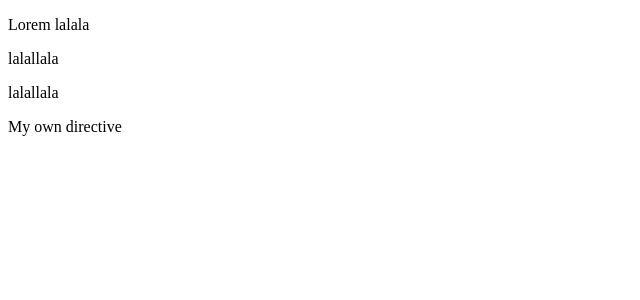
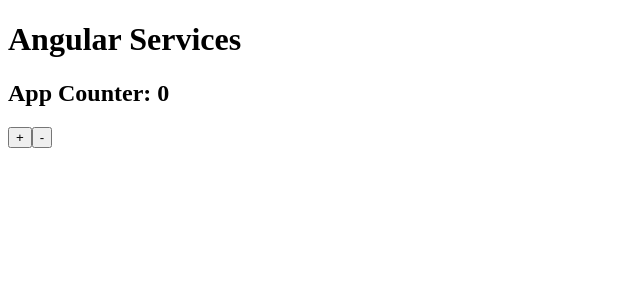
Before and after one commit to yeapman/Angular10, an Angular app: page / in a window 1280 px wide. Shown: the top 300 px of the page, without its empty margins (0-640 px from the left). Built offline with nearby package versions, Linux system fonts and the light colour scheme.

Commit message:
added service and method for increase decrease counter

```diff
--- a/src/app/app.component.html
+++ b/src/app/app.component.html
@@ -1,32 +1,10 @@
-<div class="own-directives">
-  <p appStyle="red" fontWeight="bold">Lorem lalala</p>
+<div class="services">
+  <h1>Angular Services</h1>
 
-</div>
+  <div class="card">
+    <h2>App Counter: {{ appService.counter }}</h2>
 
-<!-- Structural directive-->
-
-<div class="structural" *ngIf="isVisible">
-
-  <div class="my">
-    <p>lalallala</p>
-  </div>
-
-</div>
-
-<!-- The same as -->
-<ng-template  [ngIf]="isVisible">
-  <div class="structural">
-    <div class="my">
-      <p>lalallala</p>
-    </div>
-  </div>
-</ng-template>
-
-
-<!-- My Own Directive -->
-
-<div class="own-directive" *appOwnDirective="!isVisible">
-  <div class="lala">
-    <span>My own directive</span>
+    <button (click)="appService.increase()">+</button>
+    <button (click)="appService.decrease()">-</button>
   </div>
 </div>
--- a/src/app/app.component.ts
+++ b/src/app/app.component.ts
@@ -1,11 +1,5 @@
 import {Component, OnInit} from '@angular/core';
-
-export interface PostInterface {
-  title: string
-  text: string
-  id?: number
-}
-
+import {AppCounterService} from './services/app-counter.service';
 
 @Component({
   selector: 'app-root',
@@ -13,8 +7,11 @@
   styleUrls: ['./app.component.scss']
 })
 export class AppComponent implements OnInit {
-  isVisible: boolean = true;
 
   ngOnInit(): void {
   }
+
+  constructor(private appService: AppCounterService) {
+  }
+
 }
--- a/src/app/directives/own-directive.directive.ts
+++ /dev/null
@@ -1,23 +0,0 @@
-import {Directive, Input, TemplateRef, ViewContainerRef} from '@angular/core';
-
-@Directive({
-  selector: '[appOwnDirective]'
-})
-export class OwnDirectiveDirective {
-  @Input('appOwnDirective') set ifNot(condition: boolean) {
-    if (!condition) {
-      // show elements
-        this.viewContainer.createEmbeddedView(this.templateRef)
-      } else {
-      // clear elements
-      this.viewContainer.clear();
-    }
-
-
-  }
-
-  constructor(private templateRef: TemplateRef<any>,
-              private viewContainer: ViewContainerRef
-  ) { }
-
-}
--- a/src/app/directives/style.directive.ts
+++ /dev/null
@@ -1,33 +0,0 @@
-import {Directive, ElementRef, HostBinding, HostListener, Input, Renderer2} from '@angular/core';
-
-@Directive({
-  selector: '[appStyle]'
-})
-export class StyleDirective {
-  @Input('appStyle') color: string = 'blue';
-  @Input() fontWeight: string = 'normal';
-
-  @HostBinding("style.color") elColor = null;
-
-
-  constructor(private el: ElementRef, private r: Renderer2) {
-    el.nativeElement.style.color = 'red'; // bad use, not optimise
-
-    this.r.setStyle(this.el.nativeElement, 'color', 'blue') // should use via Renderer2, it is optimise
-  }
-
-  @HostListener('click', ['$event']) onMyClick(event: Event) {
-    console.log(event)
-  }
-
-  @HostListener('mouseenter') onMyEnter() {
-    this.elColor = this.color;
-  }
-
-  @HostListener('mouseleave') onLeave() {
-   this.elColor = null
-  }
-
-
-
-}
--- a/src/app/directives/style2.directive.ts
+++ /dev/null
@@ -1,10 +0,0 @@
-import { Directive } from '@angular/core';
-
-@Directive({
-  selector: '[appStyle2]'
-})
-export class Style2Directive {
-
-  constructor() { }
-
-}
--- /dev/null
+++ b/src/app/services/app-counter.service.ts
@@ -0,0 +1,12 @@
+
+export class AppCounterService {
+  counter = 0;
+
+  increase() {
+    this.counter++
+  }
+  decrease() {
+    this.counter--
+  }
+
+}
```
Also changed, not shown: src/app/app.module.ts (+3 -9 lines).
